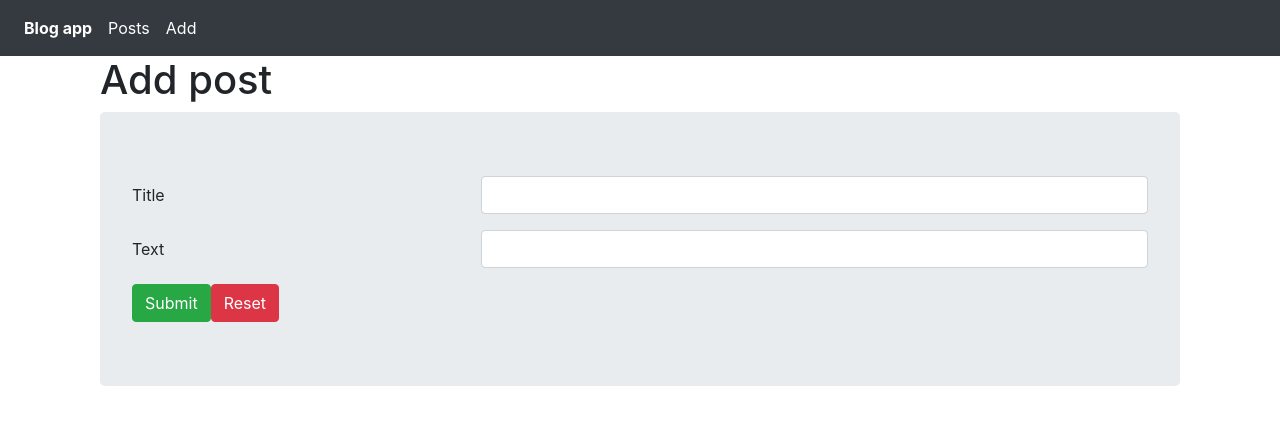
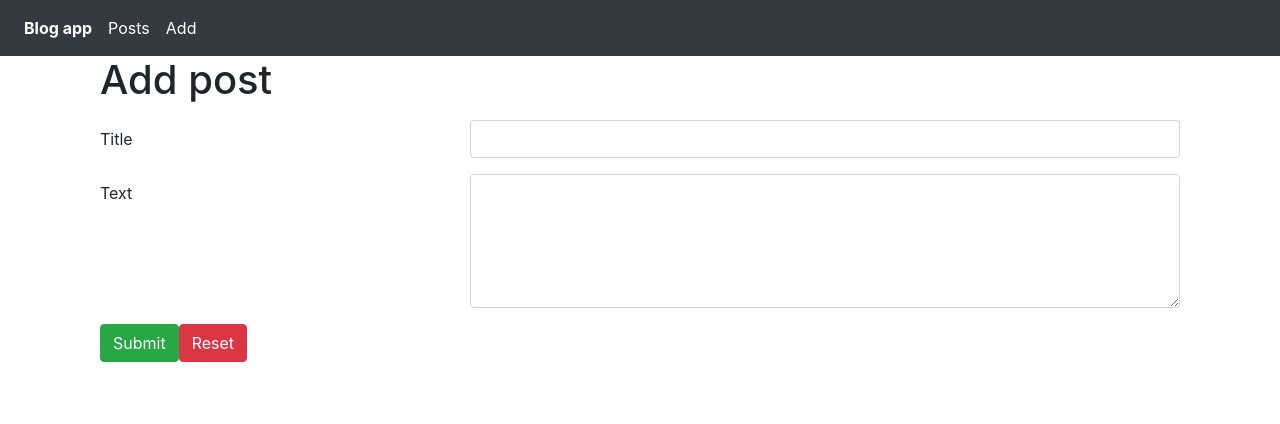
Before and after one commit to MajaMarkovic1/blog-app, a Vue app: page /add in a window 1280 px wide. Shown: the top 424 px of the page. Built offline with nearby package versions, Linux system fonts and the light colour scheme.

Commit message:
zadatak 6

```diff
--- a/package.json
+++ b/package.json
@@ -9,6 +9,7 @@
   },
   "dependencies": {
     "axios": "^0.18.0",
+    "vee-validate": "^2.1.0-beta.8",
     "vue": "^2.5.17",
     "vue-router": "^3.0.1"
   },
--- a/src/components/AddPost.vue
+++ b/src/components/AddPost.vue
@@ -1,17 +1,21 @@
 <template>
     <div v-if="post" class="container">
       <h1>Add post</h1>
-         <form @submit.prevent="onSubmit" @reset="reset" class="jumbotron">
+      <form @submit.prevent="onSubmit" @reset="reset">
         <div class="form-group row">
           <label class="col-4 col-form-label" for="title">Title</label>
           <div class="col-8">
-              <input id="title" name="title" type="text" class="form-control here" v-model="post.title">
+            <input v-validate="'required|min:2'" id="title" name="title" type="text" class="form-control here" v-model="post.title">
+          <div v-show="errors.has('title')" class="alert alert-warning">{{ errors.first("title")}}</div>
+
           </div>
         </div>
         <div class="form-group row">
           <label for="text" class="col-4 col-form-label">Text</label>
           <div class="col-8">
-              <input id="text" name="text" type="text" class="form-control here" v-model="post.text">
+            <textarea v-validate="'required|max:300'" rows="5" id="text" name="text" type="text" class="form-control here" v-model="post.text"></textarea>
+          <div v-show="errors.has('text')" class="alert alert-warning">{{ errors.first("text")}}</div>
+
           </div>
         </div>
         <button type="submit" class="btn btn-success">Submit</button>
@@ -31,9 +35,11 @@ export default {
     },
 
     methods: {
-      onSubmit(){
+      onSubmit()
+        {this.$validator.validateAll()
+            .then(() => {
               this.$emit('addPost', this.post)
-
+          })
       },
       reset(){
         this.post = {}
@@ -41,3 +47,9 @@ export default {
     }
 }
 </script>
+
+<style>
+form {
+  margin-top: 1rem;
+}
+</style>
--- a/src/main.js
+++ b/src/main.js
@@ -1,8 +1,10 @@
 import Vue from 'vue'
 import App from './App.vue'
 import router from './router'
+import VeeValidate from 'vee-validate'
 
 Vue.config.productionTip = false
+Vue.use(VeeValidate)
 
 new Vue({
   router,
```
Also changed, not shown: 1 other file (tests, documents, lock files or other folders). Lines whose indentation alone changed are shown as unchanged.
